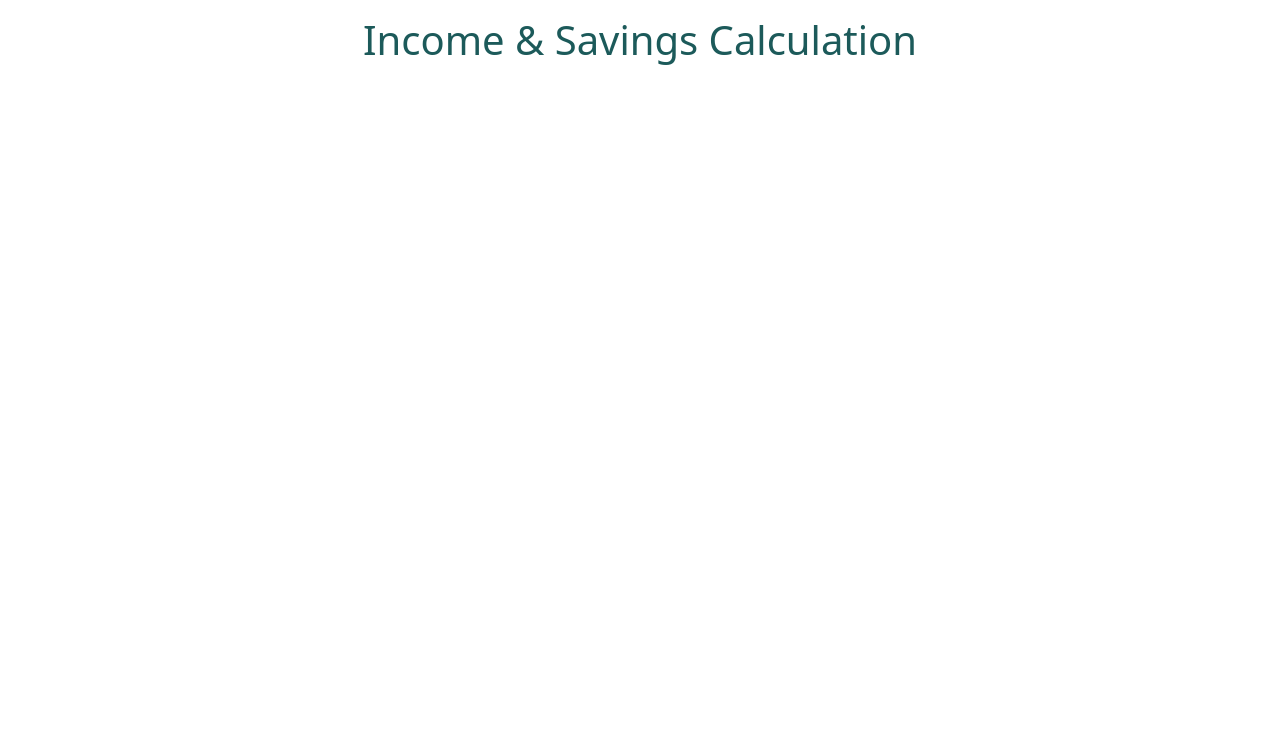
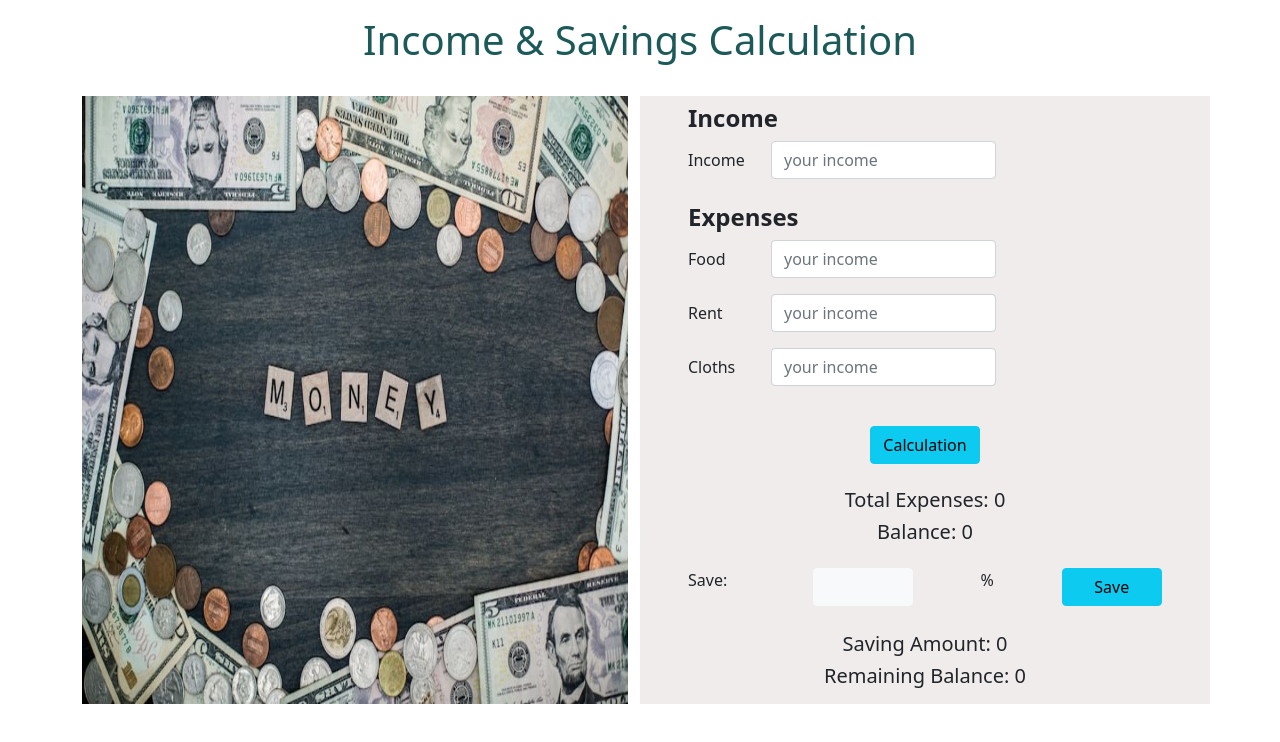
Before and after one commit to epshita-shima/income-savings-calculation, a plain HTML site: page index.html in a window 1280 px wide. Drawn offline with nearby package versions, Linux system fonts and the light colour scheme.

Commit message:
complete image and form part

```diff
--- a/css/style.css
+++ b/css/style.css
@@ -6,3 +6,23 @@ body{
     color: rgb(28, 90, 90);
     font-size: 40px;
 }
+.form-bg{
+    background: rgb(240, 236, 236);
+}
+.form-heading{
+    font-size: 24px;
+    font-weight: 600;
+}
+input::placeholder {
+    color: black;
+  }
+.input-title{
+    font-size: 18px;
+    font-weight: 500;
+    margin-right: 15px;
+}
+.amount-calculation input{
+    border: none;
+    text-align: center;
+    width: 100px;
+}
--- a/index.html
+++ b/index.html
@@ -22,6 +22,90 @@
             </div>
         </div>
     </header>
+    <main>
+        <section class="container mt-4">
+            <div class="row">
+                <!-- containing the image of the left side -->
+                <div class="col-sm-12 col-md-6 col-lg-6">
+                    <img class="img-fluid h-100" src="./images/money-1.jpg" alt="">
+                </div>
+                <!-- right side form -->
+                <div class="col-sm-12 col-md-6 col-lg-6 form-bg px-5 py-2">
+                    <div class="income-part">
+                        <h4 class="form-heading">Income</h4>
+
+                        <div class="mb-3 row">
+                            <label for="" class="col-sm-2 col-form-label">Income</label>
+                            <div class="col-sm-10 w-50">
+                                <input id="income-input" type="text" class="form-control" id=""
+                                    placeholder="your income">
+                            </div>
+                        </div>
+                    </div>
+                    <div class="expense-part mt-4">
+                        <!-- expanes part -->
+                        <h4 class="form-heading">Expenses</h4>
+                        <div class="mb-3 row">
+                            <label for="" class="col-sm-2 col-form-label">Food</label>
+                            <div class="col-sm-10 w-50">
+                                <input id="food-input" type="text" class="form-control" id="" placeholder="your income">
+                            </div>
+                        </div>
+                        <div class="mb-3 row">
+                            <label for="" class="col-sm-2 col-form-label">Rent</label>
+                            <div class="col-sm-10 w-50">
+                                <input id="rent-input" type="text" class="form-control" id="" placeholder="your income">
+                            </div>
+                        </div>
+                        <div class="mb-3 row">
+                            <label for="" class="col-sm-2 col-form-label">Cloths</label>
+                            <div class="col-sm-10 w-50">
+                                <input id="cloth-input" type="text" class="form-control" id=""
+                                    placeholder="your income">
+                            </div>
+                        </div>
+                    </div>
+
+                    <div class="text-center">
+                        <!-- calcution for total expanse and balance -->
+                        <div>
+                            <button onclick="getCalculationExpenses()" class="btn btn-info mt-4">Calculation</button>
+                        </div>
+                        <div>
+                            <h5 class="mt-4">Total Expenses: <span id="total-expense">0</span></h5>
+                        </div>
+                        <div>
+                            <h5 class="mt-2">Balance: <span id="balance">0</span></h5>
+                        </div>
+                    </div>
+                    <!-- saving parcentage part -->
+                    <div class="row mt-4">
+                        <div class="col-md-3">
+                            <p>Save:</p>
+                        </div>
+                        <div class="col-md-3">
+                            <input type="text" id="saving-input" class="btn btn-light w-100"></input>
+                        </div>
+                        <div class="col-md-3 ">
+                            <p class="text-center">%</p>
+                        </div>
+                        <div class="col-md-3">
+                            <button onclick="savingAmount()" class="btn btn-info w-100">Save</button>
+                        </div>
+                    </div>
+                    <!-- after saving amount and remainning balance -->
+                    <div class="text-center">
+                        <div>
+                            <h5 class="mt-4">Saving Amount: <span id="saving-money">0</span></h5>
+                        </div>
+                        <div>
+                            <h5 class="mt-2">Remaining Balance: <span id="remaining-balance">0</span></h5>
+                        </div>
+                    </div>
+                </div>
+            </div>
+        </section>
+    </main>
 
     <!-- js link -->
     <link href="https://cdn.jsdelivr.net/npm/bootstrap@5.1.3/dist/css/bootstrap.min.css" rel="stylesheet"
```
